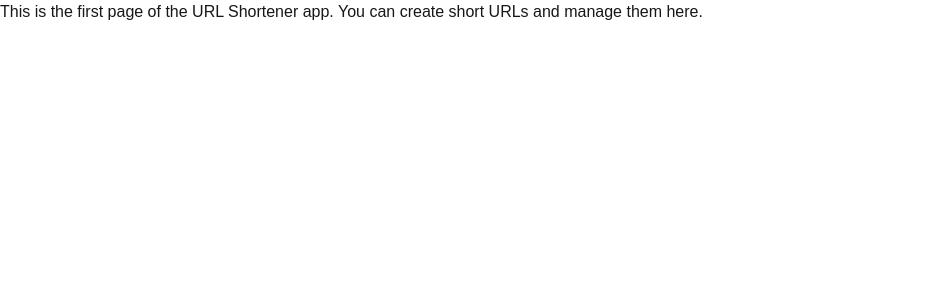
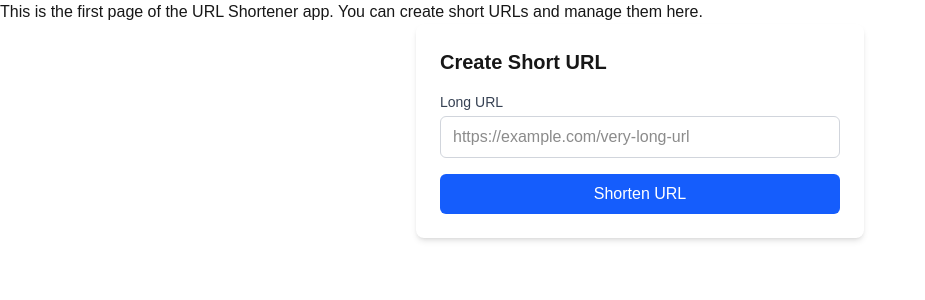
Before and after one commit to dominic-source/indicina_shortUrl_front, a Next.js app: page / in a window 1280 px wide. Shown: the top 300 px of the page, without its empty margins (0-925 px from the left). Built offline with nearby package versions, Linux system fonts and the light colour scheme; no server answers.

Commit message:
feat(url form): create a basic url form component

```diff
--- a/src/app/page.tsx
+++ b/src/app/page.tsx
@@ -1,8 +1,13 @@
+'use client'
+
+import CreateUrlForm from "@/components/CreateUrlForm";
+
 export default function Home() {
   return (
     <div className="">
       This is the first page of the URL Shortener app. You can create short URLs
       and manage them here.
+      <CreateUrlForm onSuccess={() => console.log("URL created successfully!")} />
     </div>
   );
 }
--- /dev/null
+++ b/src/components/CreateUrlForm.tsx
@@ -0,0 +1,78 @@
+'use client';
+
+import { useState } from 'react';
+import { createShortUrl } from '@/lib/apiClient';
+
+export default function CreateUrlForm({ onSuccess }: { onSuccess: () => void }) {
+  const [longUrl, setLongUrl] = useState('');
+  const [shortUrl, setShortUrl] = useState<string | null>(null);
+  const [isLoading, setIsLoading] = useState(false);
+  const [error, setError] = useState<string | null>(null);
+
+  const handleSubmit = async (e: React.FormEvent) => {
+    e.preventDefault();
+    if (!longUrl) return;
+
+    setIsLoading(true);
+    setError(null);
+
+    try {
+      const result = await createShortUrl({ body: {longUrl} });
+      setShortUrl(result.shortUrl);
+      onSuccess();
+    } catch (err) {
+      setError(err instanceof Error ? err.message : 'An unknown error occurred');
+    } finally {
+      setIsLoading(false);
+    }
+  };
+
+  return (
+    <div className="max-w-md mx-auto p-6 bg-white rounded-lg shadow-md">
+      <h2 className="text-xl font-semibold mb-4">Create Short URL</h2>
+      <form onSubmit={handleSubmit}>
+        <div className="mb-4">
+          <label htmlFor="longUrl" className="block text-sm font-medium text-gray-700 mb-1">
+            Long URL
+          </label>
+          <input
+            type="url"
+            id="longUrl"
+            value={longUrl}
+            onChange={(e) => setLongUrl(e.target.value)}
+            placeholder="https://example.com/very-long-url"
+            className="w-full px-3 py-2 border border-gray-300 rounded-md focus:outline-none focus:ring-2 focus:ring-blue-500"
+            required
+          />
+        </div>
+        <button
+          type="submit"
+          disabled={isLoading}
+          className="w-full bg-blue-600 text-white py-2 px-4 rounded-md hover:bg-blue-700 focus:outline-none focus:ring-2 focus:ring-blue-500 focus:ring-offset-2 disabled:opacity-50"
+        >
+          {isLoading ? 'Creating...' : 'Shorten URL'}
+        </button>
+      </form>
+
+      {error && (
+        <div className="mt-4 p-3 bg-red-100 text-red-700 rounded-md">
+          {error}
+        </div>
+      )}
+
+      {shortUrl && (
+        <div className="mt-4 p-3 bg-green-100 text-green-700 rounded-md">
+          <p className="font-medium">Short URL created!</p>
+          <a
+            href={shortUrl}
+            target="_blank"
+            rel="noopener noreferrer"
+            className="underline break-all"
+          >
+            {shortUrl}
+          </a>
+        </div>
+      )}
+    </div>
+  );
+}
```
